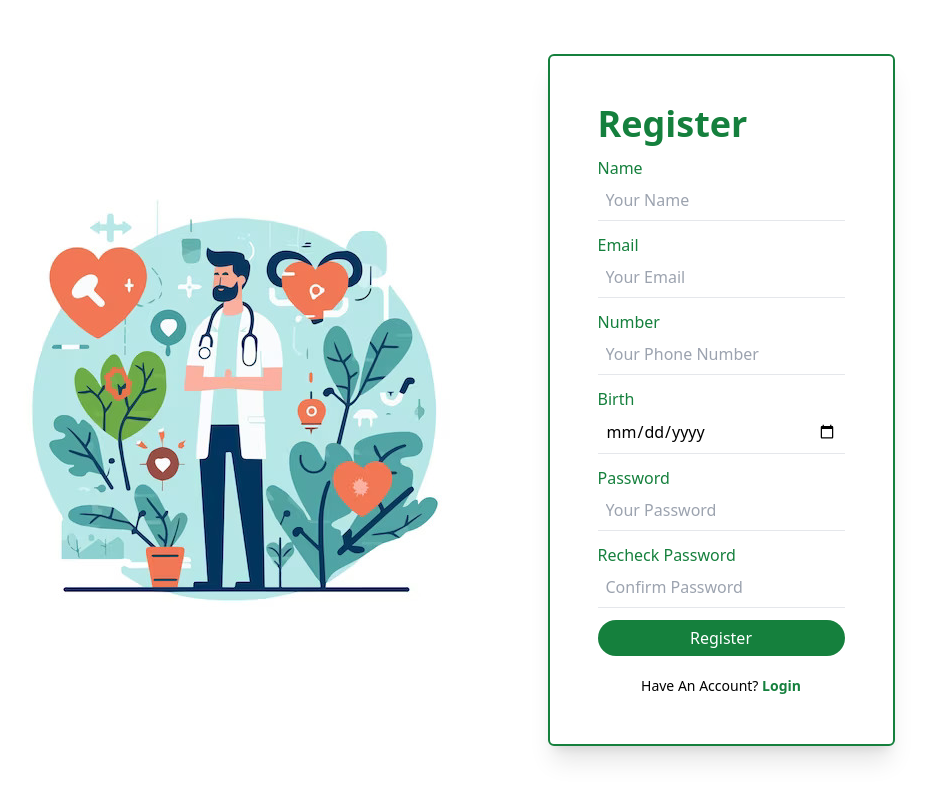
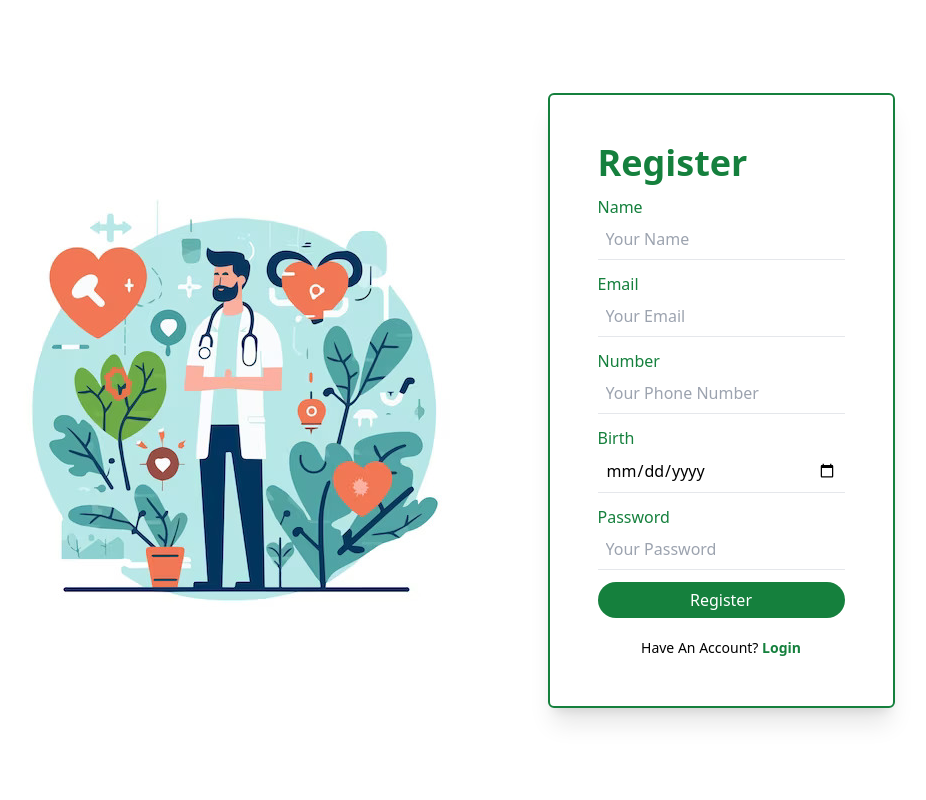
Before and after one commit to Fadil-Tao/MERN-CLINIC, a React (Vite) app in the folder Frontend/: page /register in a window 1280 px wide. Shown: the whole page, without its empty margins (232-1158 px from the left). Built offline with nearby package versions, Linux system fonts and the light colour scheme.

Commit message:
add the method and fucntionality

```diff
--- a/Frontend/src/Components/Form/FormRegister.tsx
+++ b/Frontend/src/Components/Form/FormRegister.tsx
@@ -1,52 +1,88 @@
 import AuthInput from '../Inputs/AuthInput';
 import { Link } from 'react-router-dom';
+import { useForm } from '../../Hooks/FormUtils.hook';
+import Register from '../../Services/Register';
+import { useRedirecting } from '../../Hooks/Redirecting.hook';
+import { useSnackbar } from "notistack";
 
 const FormRegister = () => {
+    const redirect = useRedirecting('/login');
+    const {enqueueSnackbar} = useSnackbar()
+    const { formData, handleChange, handleSubmit } = useForm({
+        _name: '',
+        _email: '',
+        _phone: 0,
+        _birth: '',
+        _password: '',
+    });
+    const registering = async () => {
+        await Register(formData)
+            .then(() => {
+                enqueueSnackbar('Succesfully Registering' , {
+                    variant:"success", autoHideDuration:3000
+                })
+                redirect();
+            })
+            .catch((err) => {
+                enqueueSnackbar(`${err}`, {
+                    variant:"error", autoHideDuration:3000
+                })
+                console.log(err)});
+    };
     return (
         <div className='border-2 shadow-xl border-green-700 p-12 rounded-md '>
             <div className='grid grid-cols-1 '>
                 <h1 className=' text-green-700 text-4xl font-bold'>Register</h1>
             </div>
-            <form action=''>
+            <form
+                onSubmit={(e) => {
+                    handleSubmit(e);
+                    registering();
+                }}
+            >
                 <AuthInput
                     type='text'
                     placeholder='Your Name'
-                    name='name'
+                    name='_name'
                     title='Name'
+                    handleChange={handleChange}
                 />
                 <AuthInput
                     type='email'
                     placeholder='Your Email'
-                    name='email'
+                    name='_email'
                     title='Email'
+                    handleChange={handleChange}
                 />
                 <AuthInput
                     type='tel'
                     placeholder='Your Phone Number'
-                    name='number'
+                    name='_phone'
                     title='Number'
+                    handleChange={handleChange}
                 />
                 <AuthInput
                     type='date'
                     placeholder='Your Birth Date'
-                    name='birth'
+                    name='_birth'
                     title='Birth'
+                    handleChange={handleChange}
                 />
                 <AuthInput
                     type='password'
                     placeholder='Your Password'
-                    name='password'
+                    name='_password'
                     title='Password'
+                    handleChange={handleChange}
                 />
-                <AuthInput
-                    type='password'
-                    placeholder='Confirm Password'
-                    name='password'
-                    title='Recheck Password'
-                />
-                <button className='w-full bg-green-700 rounded-full  py-1.5 text-white'>
-                    Register
-                </button>
+                <div>
+                    <button
+                        className='w-full bg-green-700 rounded-full  py-1.5 text-white'
+                        type='submit'
+                    >
+                        Register
+                    </button>
+                </div>
             </form>
             <p className=' text-sm mt-5 text-center'>
                 Have An Account?{' '}
```
